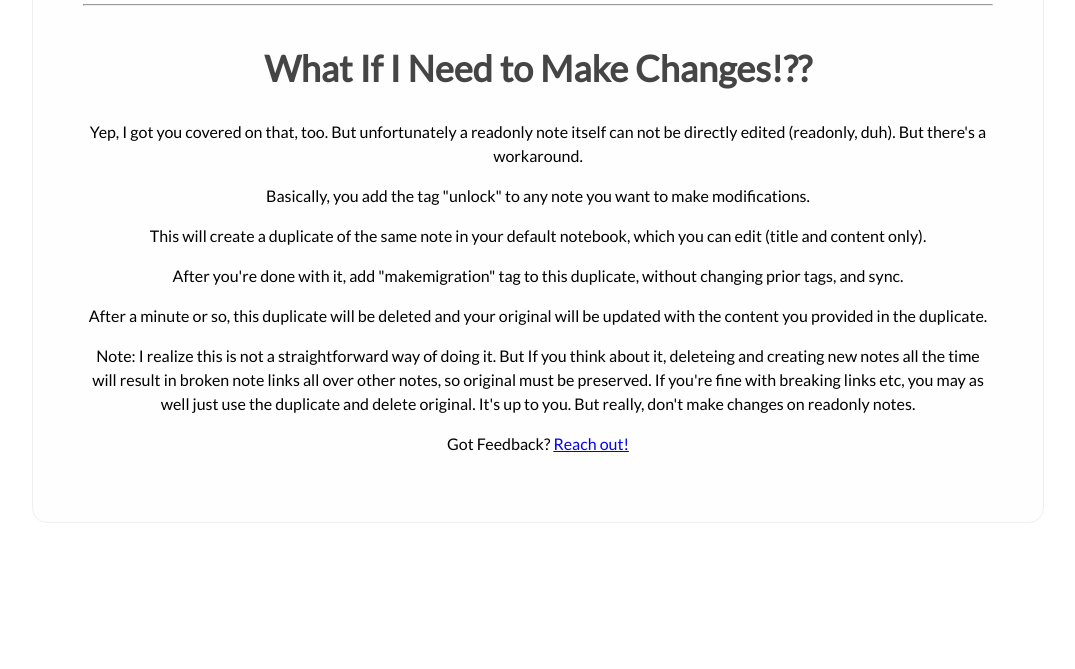
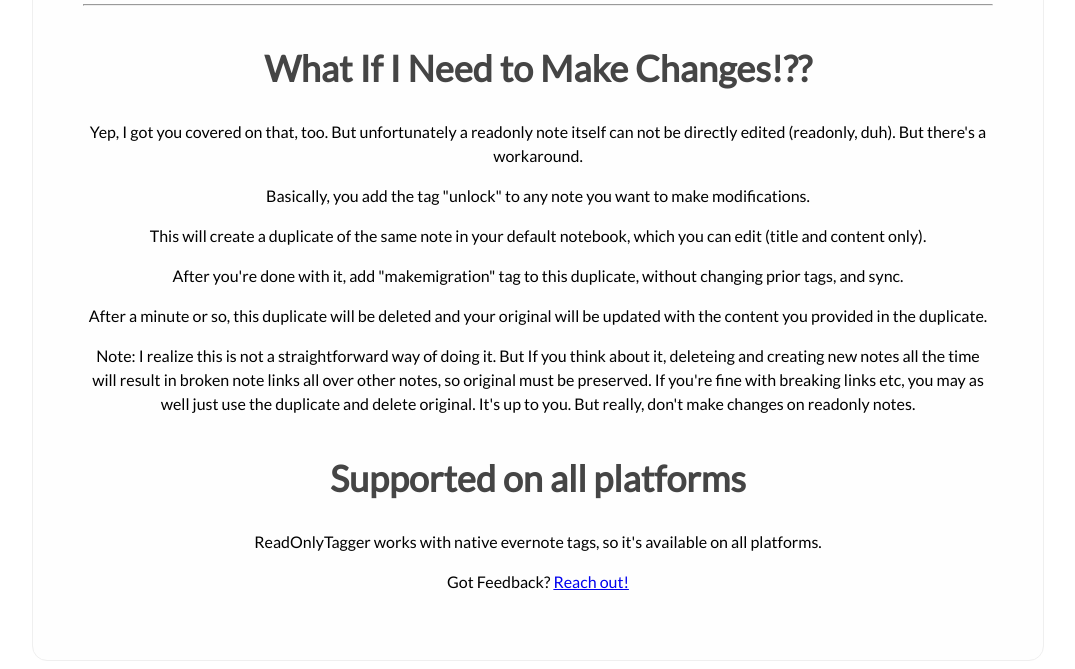
Before and after one commit to onatbas/onat.me, a Jekyll site: the page readonlymaker.html, which Jekyll copies as it is, in a window 1280 px wide and 900 px high, scrolled down 1144 px, cut to the strip 231-900 px from the top of the window. Shown: the whole strip, without its empty margins (102-1177 px from the left). Built offline with Jekyll 4.4.1, drawn with Linux system fonts in a browser that asks for light colours; before the commit the page ends 1906 px from its top, so only the background shows below that.

Commit message:
update: platform notes

```diff
--- a/readonlymaker.html
+++ b/readonlymaker.html
@@ -97,6 +97,9 @@
 		<p>Note: I realize this is not a straightforward way of doing it. But If you think about it, deleteing and creating new notes all the time will result in broken note links all over other notes, so original must be preserved. If you're fine with breaking links etc, you may as well just use the duplicate and delete original. It's up to you. But really, don't make changes on readonly notes.</p>
 
 
+		<h2>Supported on all platforms</h2>
+		<p>ReadOnlyTagger works with native evernote tags, so it's available on all platforms.</p>
+
             <p>Got Feedback? <a href="http://onat.me">Reach out!</a></p>
         </div>
 
```
